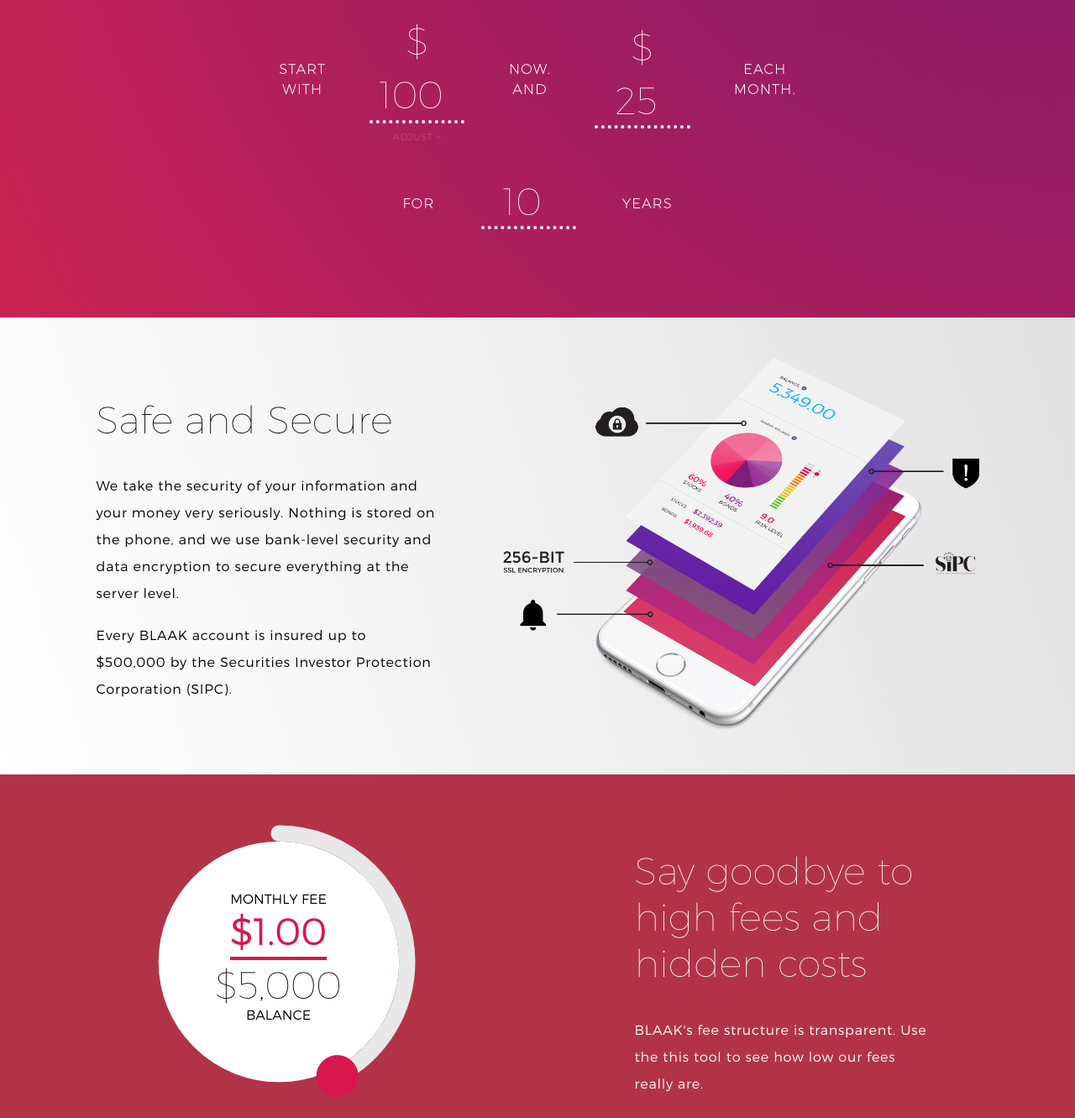
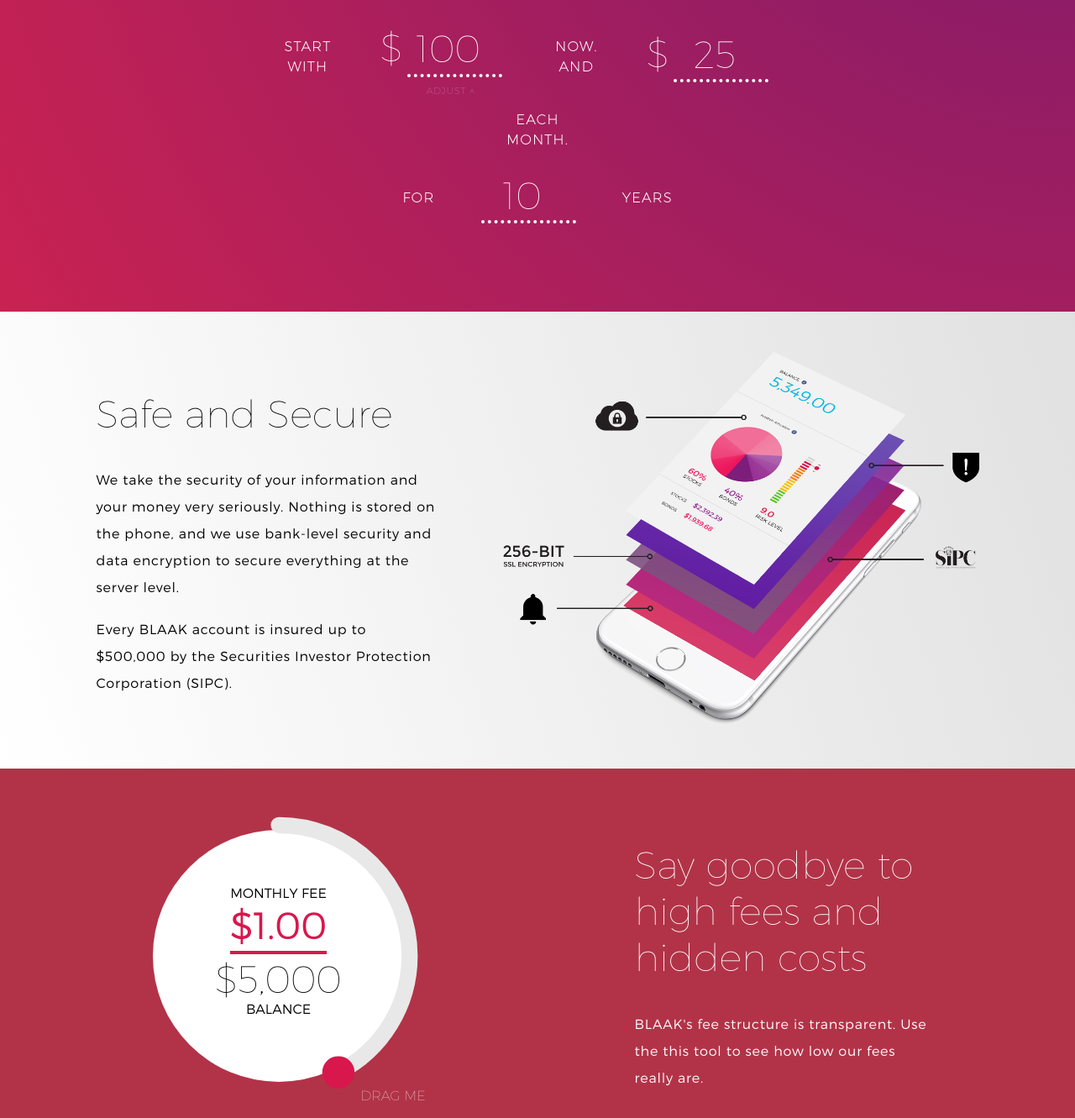
Before and after one commit to toalina/blaakadvisor-design1, a website: page src/index.html in a window 1280 px wide. Shown: the part 1509-2840 px from the top of the page at 84% size. Drawn offline with nearby package versions, Linux system fonts and the light colour scheme; files that its build step writes are made by us from their sources; files whose address does not match are found by name.

Commit message:
style changes to knob and dollar signs in grow money section

```diff
--- a/src/index.html
+++ b/src/index.html
@@ -62,7 +62,7 @@
               <span>$</span>
               <input name="startingAmount" step="5" type="number" min="1" value="100">
               <figcaption>
-                <h6>Adjust ^</h6>
+                <h6 class="start-caption">Adjust ^</h6>
               </figcaption>
             </figure>
             <h4>Now.<br> And</h4>
@@ -111,13 +111,13 @@
             data-width="350"
             data-height="350"
             data-fgColor="#e8e8e8"
-            data-bgColor="#B23348"
+            data-bgColor="transparent"
             data-thickness=.11
             data-linecap="round"
             data-inputColor="#db0f49"
             data-displayknob="true"
             data-knobcolor="#D8174D"
-            data-knobradius="1.3"
+            data-knobradius="1"
             data-font="Montserrat-Hairline">
           <div class="circle-bg"></div>
           <div class="knob-output no-select">
@@ -126,6 +126,7 @@
             <span class="balance">$5,000</span>
             <span class="balance-title">Balance</span>
           </div>
+          <span class="drag-me">Drag me</span>
         </div>
 
         <div class="secure-text-wrapper">
--- a/src/sass/components/_grow-money.scss
+++ b/src/sass/components/_grow-money.scss
@@ -83,6 +83,17 @@
   justify-content: space-around;
   align-items: center;
   flex-wrap: wrap;
+  figure {
+    display: flex;
+    flex-basis: 150px;
+    flex-wrap: wrap;
+    span {
+      margin-top: 8px;
+    }
+    .start-caption {
+      margin-left: 55px;
+    }
+  }
 }
 .years {
   display: flex;
--- a/src/sass/components/_knob.scss
+++ b/src/sass/components/_knob.scss
@@ -21,12 +21,21 @@
   .circle-bg {
     z-index: 0;
     border-radius: 100%;
-    height: 290px;
-    width: 290px;
+    height: 300px;
+    width: 300px;
     position: absolute;
-    top: 30px;
-    left: 30px;
+    top: 25px;
+    left: 25px;
     background-color: $color-primary;
+  }
+  .drag-me {
+    position: absolute;
+    text-transform: uppercase;
+    color: $color-text-light;
+    font-family: $font-montserrat-hairline;
+    font-size: $size-sm;
+    bottom: 0;
+    right: 0;
   }
 }
 
```
